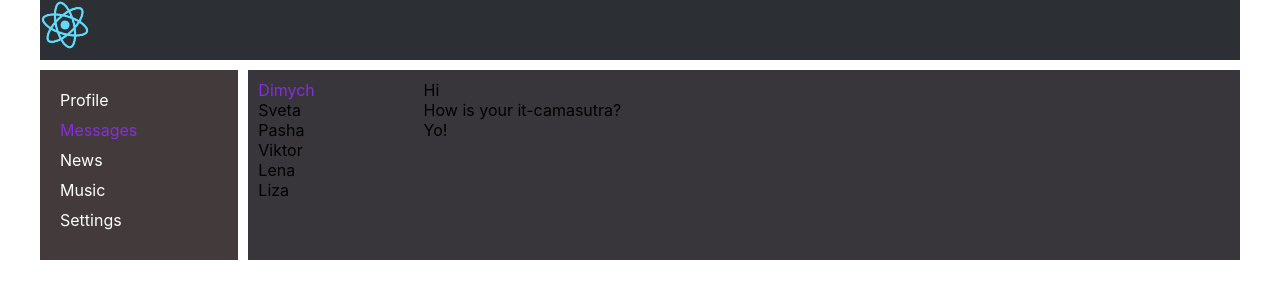
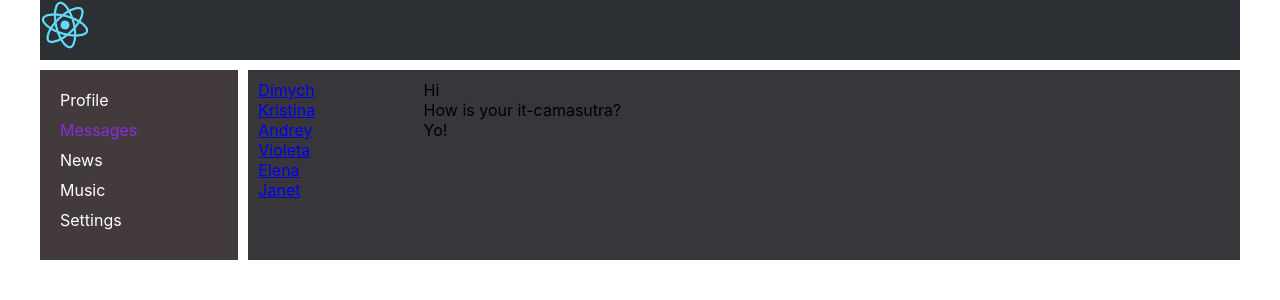
Before and after one commit to maksimchilout/social-network-It-camasutra-, a React (Create React App) app: page /dialogs in a window 1280 px wide. Shown: the top 300 px of the page. Built offline with nearby package versions, Linux system fonts and the light colour scheme.

Commit message:
lesson_twentytwo_routes_navlink

```diff
--- a/src/App.js
+++ b/src/App.js
@@ -19,7 +19,7 @@ const App = (props) => {
                 <Navbar/>
                 <div className='app-wrapper-content'>
                     <Routes>
-                        <Route path='/dialogs' element={<Dialogs/>}/>
+                        <Route path='/dialogs/*' element={<Dialogs/>}/>
                         <Route path='/profile' element={<Profile/>}/>
                         <Route path='/news' element={<News/>}/>
                         <Route path='/music' element={<Music/>}/>
--- a/src/components/Dialogs/Dialogs.jsx
+++ b/src/components/Dialogs/Dialogs.jsx
@@ -1,16 +1,29 @@
 import React from "react";
 import s from "./Dialog.module.css"
+import {NavLink} from "react-router-dom";
 
 const Dialogs = (props) => {
     return (
         <div className={s.dialogs}>
             <div className={s.dialogsItems}>
-                <div className={`${s.dialog} ${s.active}`}>Dimych</div>
-                <div className={s.dialog}>Sveta</div>
-                <div className={s.dialog}>Pasha</div>
-                <div className={s.dialog}>Viktor</div>
-                <div className={s.dialog}>Lena</div>
-                <div className={s.dialog}>Liza</div>
+                <div className={`${s.dialog} ${s.active}`}>
+                    <NavLink to="/dialogs/1">Dimych</NavLink>
+                </div>
+                <div className={s.dialog}>
+                    <NavLink to="/dialogs/2">Kristina</NavLink>
+                </div>
+                <div className={s.dialog}>
+                    <NavLink to="/dialogs/3">Andrey</NavLink>
+                </div>
+                <div className={s.dialog}>
+                    <NavLink to="/dialogs/4">Violeta</NavLink>
+                </div>
+                <div className={s.dialog}>
+                    <NavLink to="/dialogs/5">Elena</NavLink>
+                </div>
+                <div className={s.dialog}>
+                    <NavLink to="/dialogs/6">Janet</NavLink>
+                </div>
             </div>
             <div className={s.messages}>
                 <div className={s.message}>Hi</div>
```
